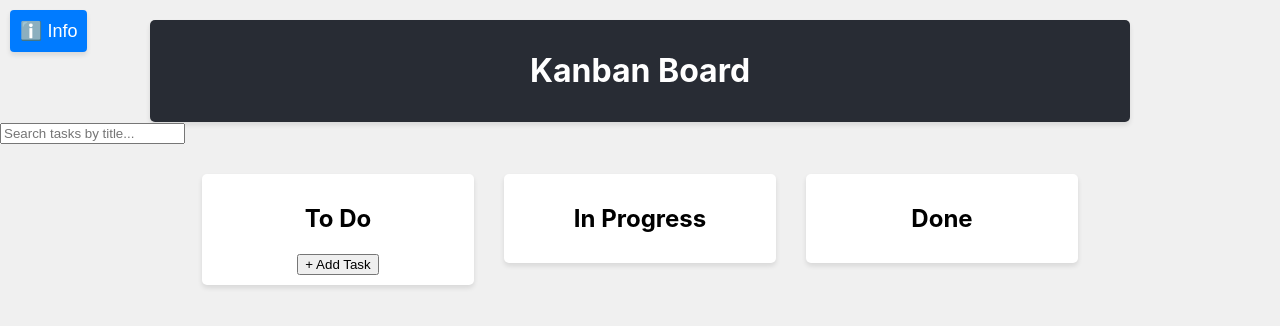
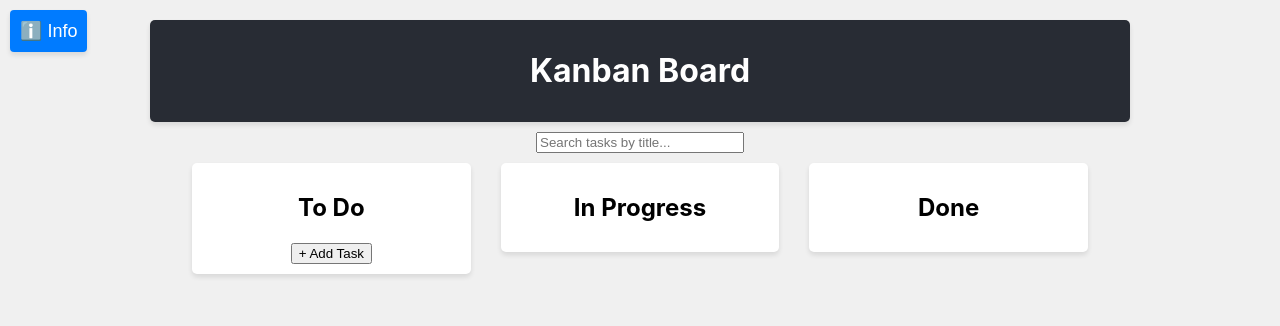
Before and after one commit to vquijano12/my-kanban-board, a React (Create React App) app in the folder kanban-board/: page / in a window 1280 px wide. Shown: the top 326 px of the page. Built offline with nearby package versions, Linux system fonts and the light colour scheme.

Commit message:
style: adjust styles for search bar in App.css
- Added properties to search bar container
- Removed unnecessary padding in KanbanBoard.css

```diff
--- a/kanban-board/src/App.css
+++ b/kanban-board/src/App.css
@@ -16,6 +16,18 @@
   border-radius: 5px;
 }
 
+.App-search {
+  display: flex;
+  justify-content: center;
+  align-items: center;
+  width: 100%;
+}
+
+.App-search input{
+  width: 200px;
+  margin: 10px auto;
+}
+
 .App-main {
   display: flex;
   justify-content: center;
@@ -23,8 +35,7 @@
   align-items: flex-start;
   flex-grow: 1;
   width: 90%;
-  margin: auto;
-  padding: 20px;
+  margin: 0px auto 20px auto;
 }
 
 
--- a/kanban-board/src/styles/KanbanBoard.css
+++ b/kanban-board/src/styles/KanbanBoard.css
@@ -5,5 +5,4 @@
   justify-content: flex-start;
   align-items: flex-start;
   width: 100%;
-  padding: 10px;
 }
```
